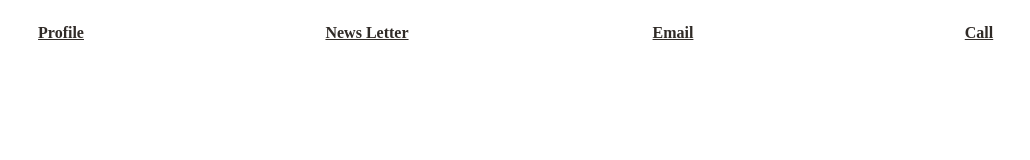
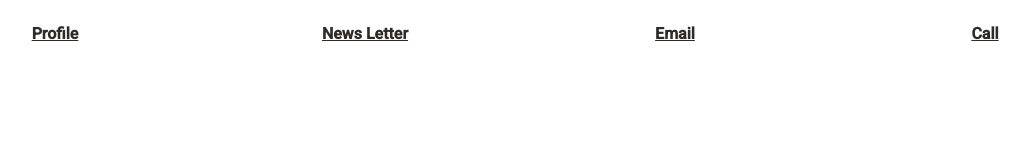
Before and after one commit to dips048/cpa-solutions, an Angular app: page / in a window 1280 px wide. Shown: the top 160 px of the page, without its empty margins (140-1170 px from the left). Built offline with nearby package versions, Linux system fonts and the light colour scheme.

Commit message:
added angular material

```diff
--- a/angular.json
+++ b/angular.json
@@ -27,6 +27,7 @@
               "src/assets"
             ],
             "styles": [
+              "./node_modules/@angular/material/prebuilt-themes/indigo-pink.css",
               "src/styles.css"
             ],
             "scripts": []
@@ -94,6 +95,7 @@
               "src/assets"
             ],
             "styles": [
+              "./node_modules/@angular/material/prebuilt-themes/indigo-pink.css",
               "src/styles.css"
             ],
             "scripts": []
--- a/package.json
+++ b/package.json
@@ -11,10 +11,12 @@
   "private": true,
   "dependencies": {
     "@angular/animations": "~13.0.0",
+    "@angular/cdk": "^13.3.9",
     "@angular/common": "~13.0.0",
     "@angular/compiler": "~13.0.0",
     "@angular/core": "~13.0.0",
     "@angular/forms": "~13.0.0",
+    "@angular/material": "^13.3.9",
     "@angular/platform-browser": "~13.0.0",
     "@angular/platform-browser-dynamic": "~13.0.0",
     "@angular/router": "~13.0.0",
--- a/src/app/app.module.ts
+++ b/src/app/app.module.ts
@@ -6,6 +6,7 @@
 
 import { HttpClientModule } from '@angular/common/http';
 import { components } from './components';
+import { BrowserAnimationsModule } from '@angular/platform-browser/animations';
 
 @NgModule({
   declarations: [
@@ -15,7 +16,8 @@
   imports: [
     BrowserModule,
     AppRoutingModule,
-    HttpClientModule
+    HttpClientModule,
+    BrowserAnimationsModule
   ],
   providers: [],
   bootstrap: [AppComponent]
--- a/src/index.html
+++ b/src/index.html
@@ -6,6 +6,9 @@
   <base href="/">
   <meta name="viewport" content="width=device-width, initial-scale=1">
   <link rel="icon" type="image/x-icon" href="favicon.ico">
+  <link rel="preconnect" href="https://fonts.gstatic.com">
+  <link href="https://fonts.googleapis.com/css2?family=Roboto:wght@300;400;500&display=swap" rel="stylesheet">
+  <link href="https://fonts.googleapis.com/icon?family=Material+Icons" rel="stylesheet">
 </head>
 <body>
   <app-root></app-root>
--- a/src/styles.css
+++ b/src/styles.css
@@ -1 +1,4 @@
 /* You can add global styles to this file, and also import other style files */
+
+html, body { height: 100%; }
+body { margin: 0; font-family: Roboto, "Helvetica Neue", sans-serif; }
```
Also changed, not shown: 1 other file (tests, documents, lock files or other folders).
